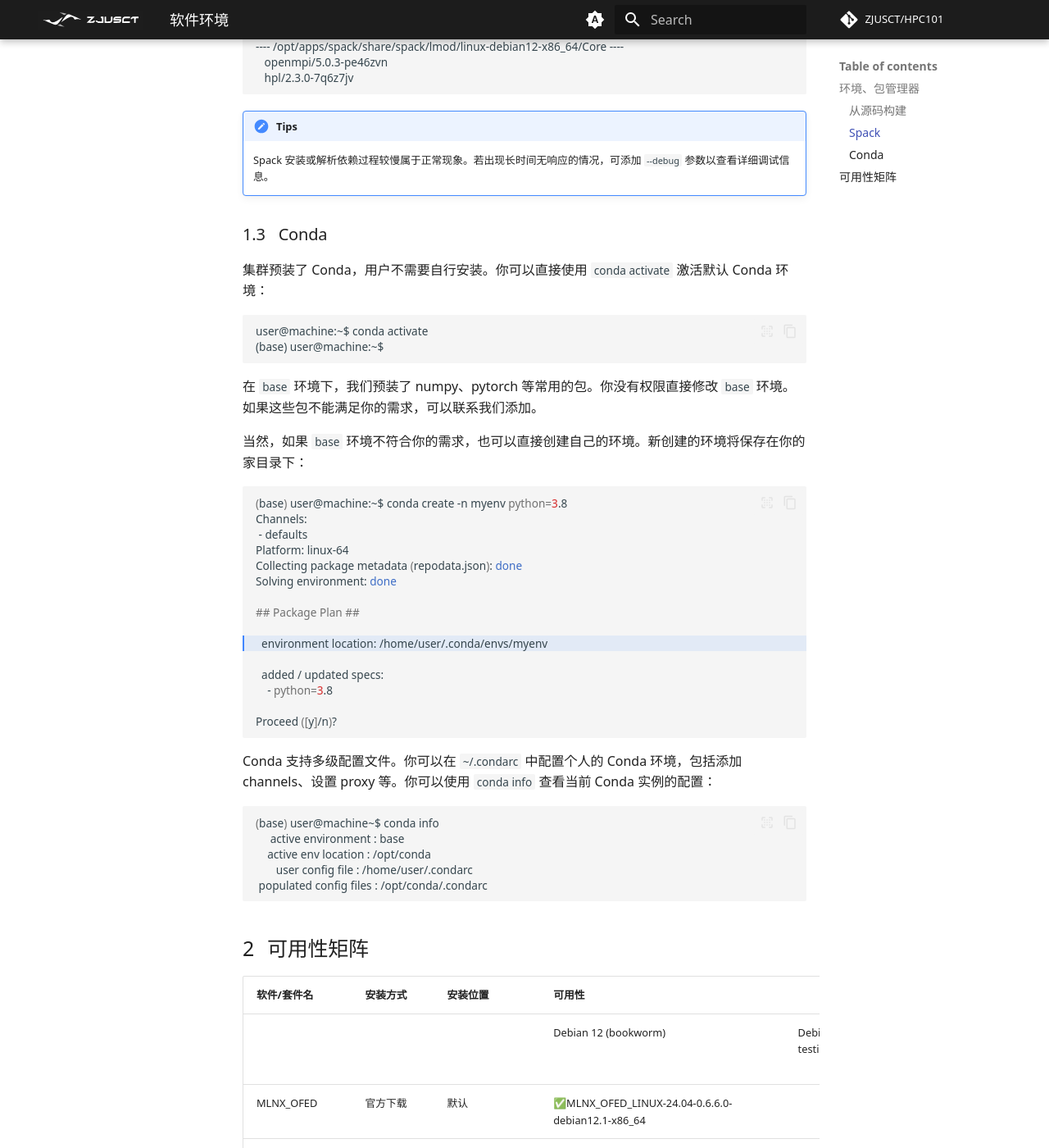
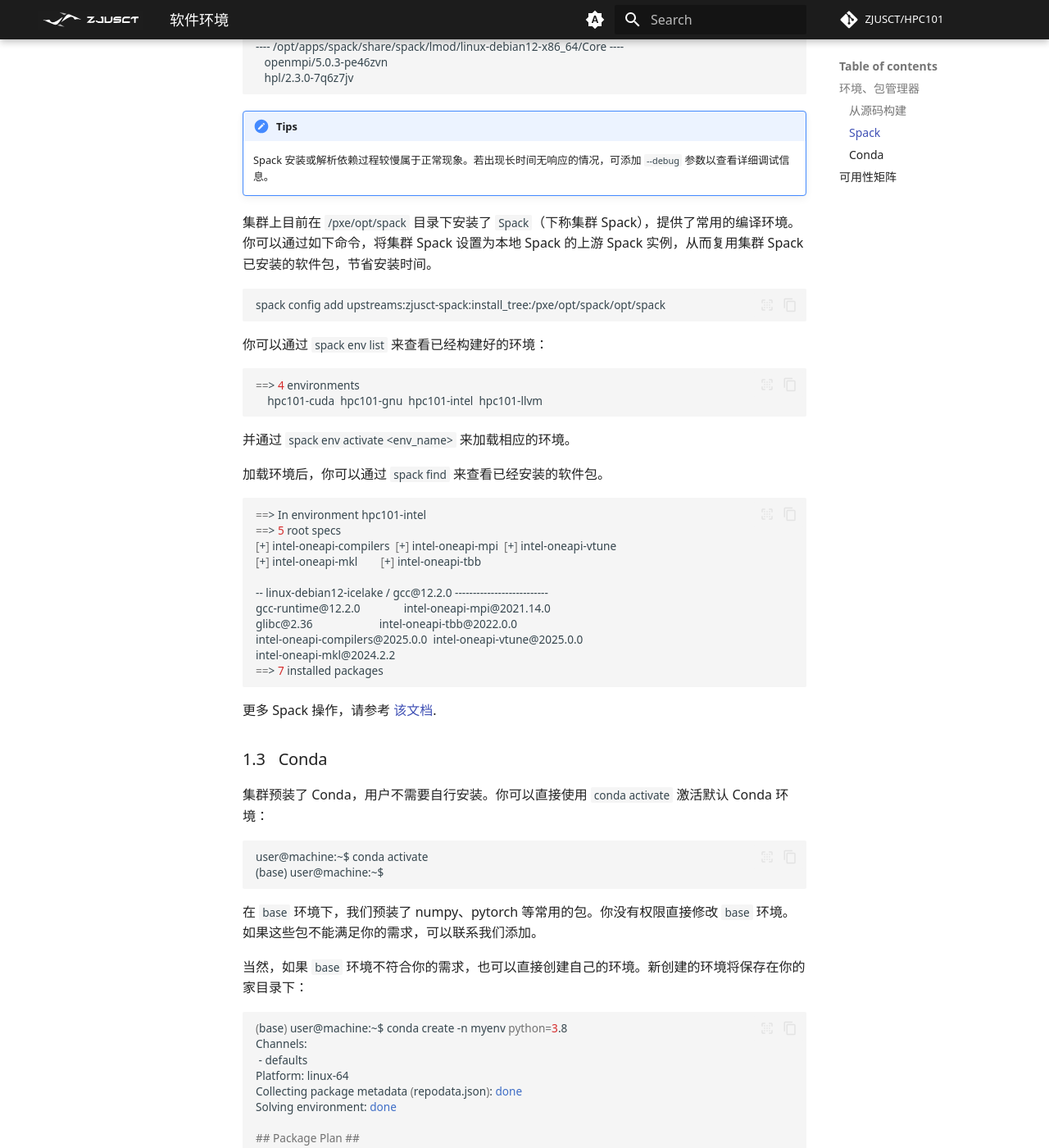
Before and after one commit to wys917/HPC101, an MkDocs documentation site: the page built from docs/guide/env.md, in a window 1280 px wide and 1400 px high, scrolled down 2162 px. Shown: the whole window at 82% size. Built offline with MkDocs 1.6.1 and Material for MkDocs 9.7.7, drawn with Linux system fonts in a browser that asks for light colours; some web fonts are replaced; comment, search, counter and statistics services are not loaded.

Commit message:
[feat] Update spack guidance.

````diff
--- a/docs/guide/env.md
+++ b/docs/guide/env.md
@@ -95,6 +95,38 @@ $ module avail
 !!! note "Tips"
     Spack 安装或解析依赖过程较慢属于正常现象。若出现长时间无响应的情况，可添加 `--debug` 参数以查看详细调试信息。
 
+集群上目前在 `/pxe/opt/spack` 目录下安装了 `Spack`（下称集群 Spack），提供了常用的编译环境。 你可以通过如下命令，将集群 Spack 设置为本地 Spack 的上游 Spack 实例，从而复用集群 Spack 已安装的软件包，节省安装时间。
+
+```shell
+spack config add upstreams:zjusct-spack:install_tree:/pxe/opt/spack/opt/spack
+```
+
+你可以通过 `spack env list` 来查看已经构建好的环境：
+```shell
+==> 4 environments
+    hpc101-cuda  hpc101-gnu  hpc101-intel  hpc101-llvm
+```
+
+并通过 `spack env activate <env_name>` 来加载相应的环境。
+
+加载环境后，你可以通过 `spack find` 来查看已经安装的软件包。
+
+```shell
+==> In environment hpc101-intel
+==> 5 root specs
+[+] intel-oneapi-compilers  [+] intel-oneapi-mpi  [+] intel-oneapi-vtune
+[+] intel-oneapi-mkl        [+] intel-oneapi-tbb
+
+-- linux-debian12-icelake / gcc@12.2.0 --------------------------
+gcc-runtime@12.2.0               intel-oneapi-mpi@2021.14.0
+glibc@2.36                       intel-oneapi-tbb@2022.0.0
+intel-oneapi-compilers@2025.0.0  intel-oneapi-vtune@2025.0.0
+intel-oneapi-mkl@2024.2.2
+==> 7 installed packages
+```
+
+更多 Spack 操作，请参考 [该文档](https://docs.zjusct.io/operation/software/spack/).
+
 ### Conda
 
 集群预装了 Conda，用户不需要自行安装。你可以直接使用 `conda activate` 激活默认 Conda 环境：
````
